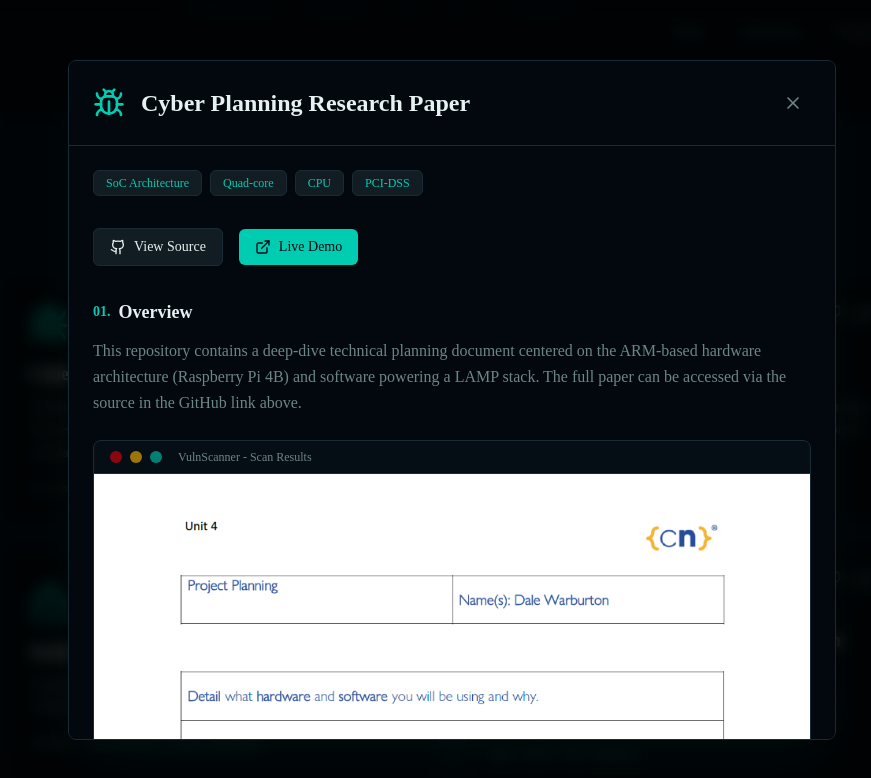
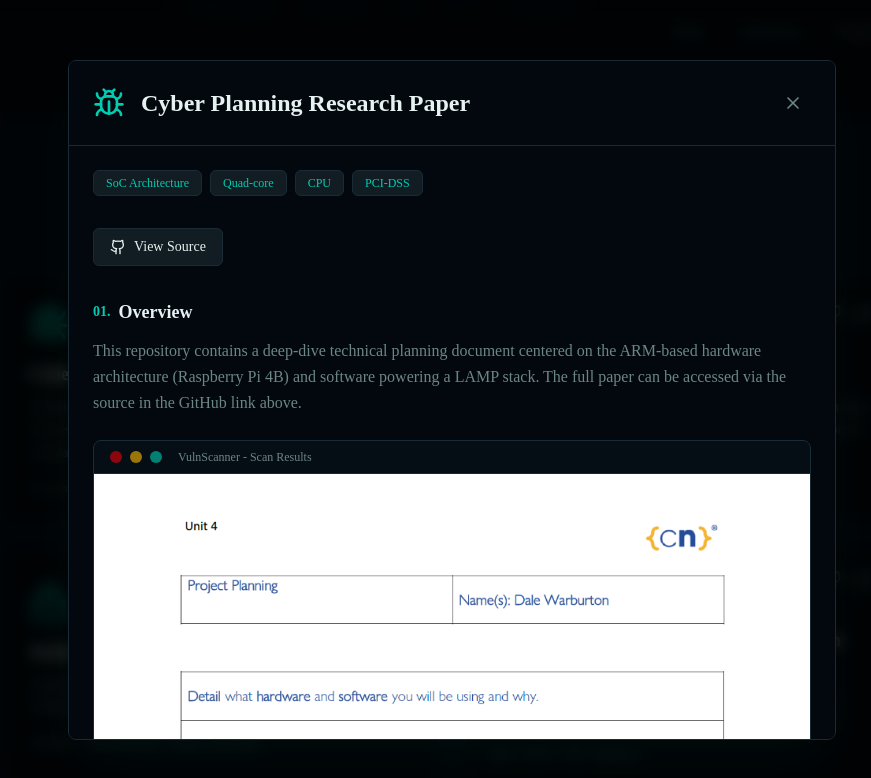
Before and after one commit to Dezmondo7/CyberNeo, a React (Vite) app in the folder vite-project/: page / in a window 1280 px wide. Both pictures are taken after a click on the button 410 px from the left and 2337 px from the top of the page. Shown: the part 1937-2715 px from the top of the page, without its empty margins (188-1059 px from the left). Built offline with nearby package versions, Linux system fonts and the light colour scheme.

Commit message:
linked security portfolio with correct corresponding code

```diff
--- a/vite-project/src/components/project-modal.jsx
+++ b/vite-project/src/components/project-modal.jsx
@@ -76,13 +76,6 @@ export function ProjectModal({ project, isOpen, onClose }) {
               <Github className="w-4 h-4" />
               View Source
             </a>
-            <a
-              href={project.live}
-              className="flex items-center gap-2 px-4 py-2 text-sm bg-primary text-primary-foreground rounded-md hover:opacity-90 transition-opacity"
-            >
-              <ExternalLink className="w-4 h-4" />
-              Live Demo
-            </a>
           </div>
 
           {/* Sections */}
--- a/vite-project/src/components/projects.jsx
+++ b/vite-project/src/components/projects.jsx
@@ -110,7 +110,7 @@ const projects = [
     title: "Secure OpenAI Chat GPT4.0 Implementation",
     description: "Secure API Implementation. Engineered a secure 'handshake' between a front-end interface and the OpenAI API integrating asynchronous data flow from user input, loading and response.",
     tech: ["React", "GPT-4", "API", "Express.js"],
-    github: "https://github.com/Dezmondo7/KreativeWeb3D/blob/main/src/components/AiCreative.jsx",
+    github: "https://github.com/Dezmondo7/KreativeWeb3D/blob/main/backend/index.js",
     live: "#",
     icon: Cloud,
      sections: [
@@ -132,7 +132,7 @@ const projects = [
     title: "Secure Front-End-to-Cloud Data Pipeline ",
     description: "Secure data pipleine from front-end telematic data capture to proxy server and stored in Supabase. Zero trust architecture ensured database remains shielded from public exposure.",
     tech: ["React", "Express.js", "Supabase", "Row-Level-Security"],
-    github: "",
+    github: "https://github.com/Dezmondo7/KreativeWeb3D/blob/main/backend/testServer.js",
     live: "#",
     icon: Cloud,
      sections: [
```
